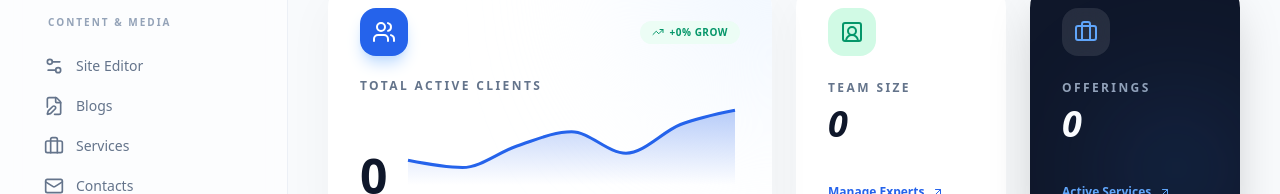
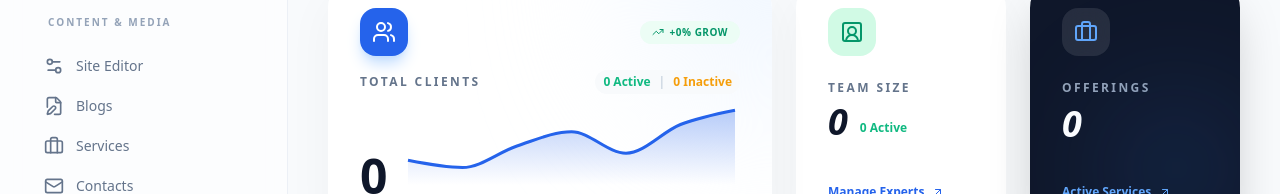
Before and after one commit to ahmed123-coder/islem-khemakhem-pfe, a Next.js app: page /admin in a window 1280 px wide. Shown: the part 323-517 px from the top of the page. Built offline with nearby package versions, Linux system fonts and the light colour scheme; no server answers; the database is empty.

Commit message:
feat: implement admin dashboard UI with real-time statistics fetching

```diff
--- a/src/app/admin/page.tsx
+++ b/src/app/admin/page.tsx
@@ -47,8 +47,12 @@ export default function AdminDashboard() {
     services: 0,
     contacts: 0,
     clients: 0,
+    activeClients: 0,
+    inactiveClients: 0,
     consultants: 0,
-    pendingContacts: 0
+    activeConsultants: 0,
+    pendingContacts: 0,
+    growth: "0"
   })
 
   React.useEffect(() => {
@@ -60,9 +64,12 @@ export default function AdminDashboard() {
           services: data.services || 0,
           contacts: data.contacts || 0,
           clients: data.clients || 0,
+          activeClients: data.activeClients || 0,
+          inactiveClients: data.inactiveClients || 0,
           consultants: data.consultants || 0,
+          activeConsultants: data.activeConsultants || 0,
           pendingContacts: data.pendingContacts || 0,
-          growth: data.growth || 0
+          growth: data.growth || "0"
         })
       })
       .catch(() => {})
@@ -134,7 +141,14 @@ export default function AdminDashboard() {
                 </div>
               </div>
               <div>
-                <p className="text-slate-500 font-bold text-xs uppercase tracking-[0.2em] mb-1">Total Active Clients</p>
+                <div className="flex items-center justify-between mb-1">
+                  <p className="text-slate-500 font-bold text-xs uppercase tracking-[0.2em]">Total Clients</p>
+                  <div className="flex gap-2 text-xs font-bold bg-slate-50 px-2 py-1 rounded-lg">
+                    <span className="text-emerald-500">{stats.activeClients} Active</span>
+                    <span className="text-slate-300">|</span>
+                    <span className="text-amber-500">{stats.inactiveClients} Inactive</span>
+                  </div>
+                </div>
                 <div className="flex items-baseline gap-4">
                   <h3 className="text-5xl font-black text-slate-900 leading-none">{stats.clients}</h3>
                   <div className="h-24 flex-1">
@@ -170,7 +184,10 @@ export default function AdminDashboard() {
               <UserSquare2 className="w-6 h-6 text-emerald-600" />
             </div>
             <p className="text-slate-500 font-bold text-xs uppercase tracking-[0.2em] mb-2">Team Size</p>
-            <h3 className="text-4xl font-black text-slate-900 italic mb-auto">{stats.consultants}</h3>
+            <div className="flex items-end gap-3 mb-auto">
+              <h3 className="text-4xl font-black text-slate-900 italic leading-none">{stats.consultants}</h3>
+              <span className="text-xs font-bold text-emerald-500 mb-1">{stats.activeConsultants} Active</span>
+            </div>
             <Link href="/admin/consultants" className="flex items-center gap-2 text-xs font-bold text-blue-600 hover:gap-3 transition-all">
               Manage Experts <ArrowUpRight className="w-3 h-3" />
             </Link>
--- a/src/app/api/admin/stats/route.ts
+++ b/src/app/api/admin/stats/route.ts
@@ -8,14 +8,20 @@ export async function GET() {
       services,
       contacts,
       clients,
+      activeClients,
+      inactiveClients,
       consultants,
+      activeConsultants,
       pendingContacts
     ] = await Promise.all([
       prisma.blog.count(),
       prisma.service.count(),
       prisma.contact.count(),
       prisma.user.count({ where: { role: 'CLIENT' } }),
+      prisma.user.count({ where: { role: 'CLIENT', isActive: true } }),
+      prisma.user.count({ where: { role: 'CLIENT', isActive: false } }),
       prisma.consultant.count(),
+      prisma.consultant.count({ where: { isActive: true } }),
       prisma.contact.count({ where: { status: 'new' } })
     ])
 
@@ -37,7 +43,10 @@ export async function GET() {
       services,
       contacts,
       clients,
+      activeClients,
+      inactiveClients,
       consultants,
+      activeConsultants,
       pendingContacts,
       growth
     })
@@ -47,7 +56,10 @@ export async function GET() {
       services: 0,
       contacts: 0,
       clients: 0,
+      activeClients: 0,
+      inactiveClients: 0,
       consultants: 0,
+      activeConsultants: 0,
       pendingContacts: 0
     })
   }
```
